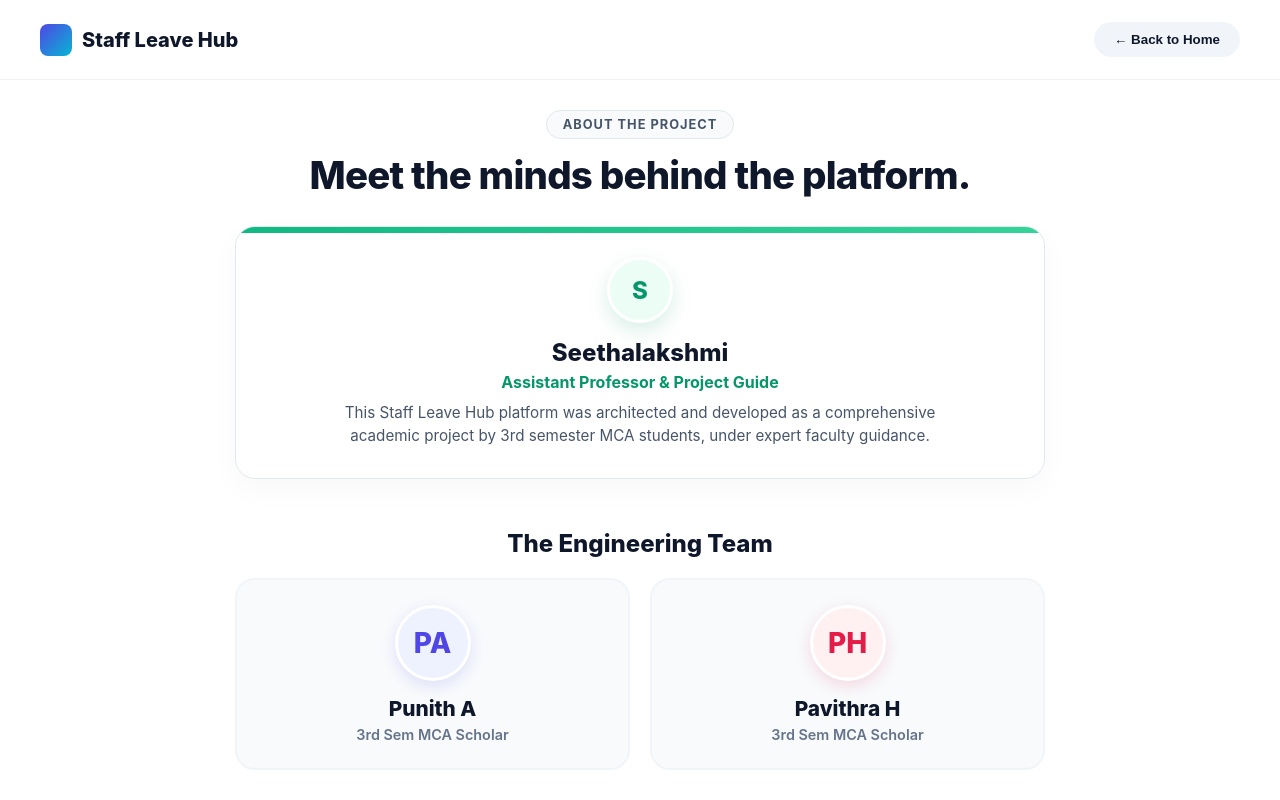
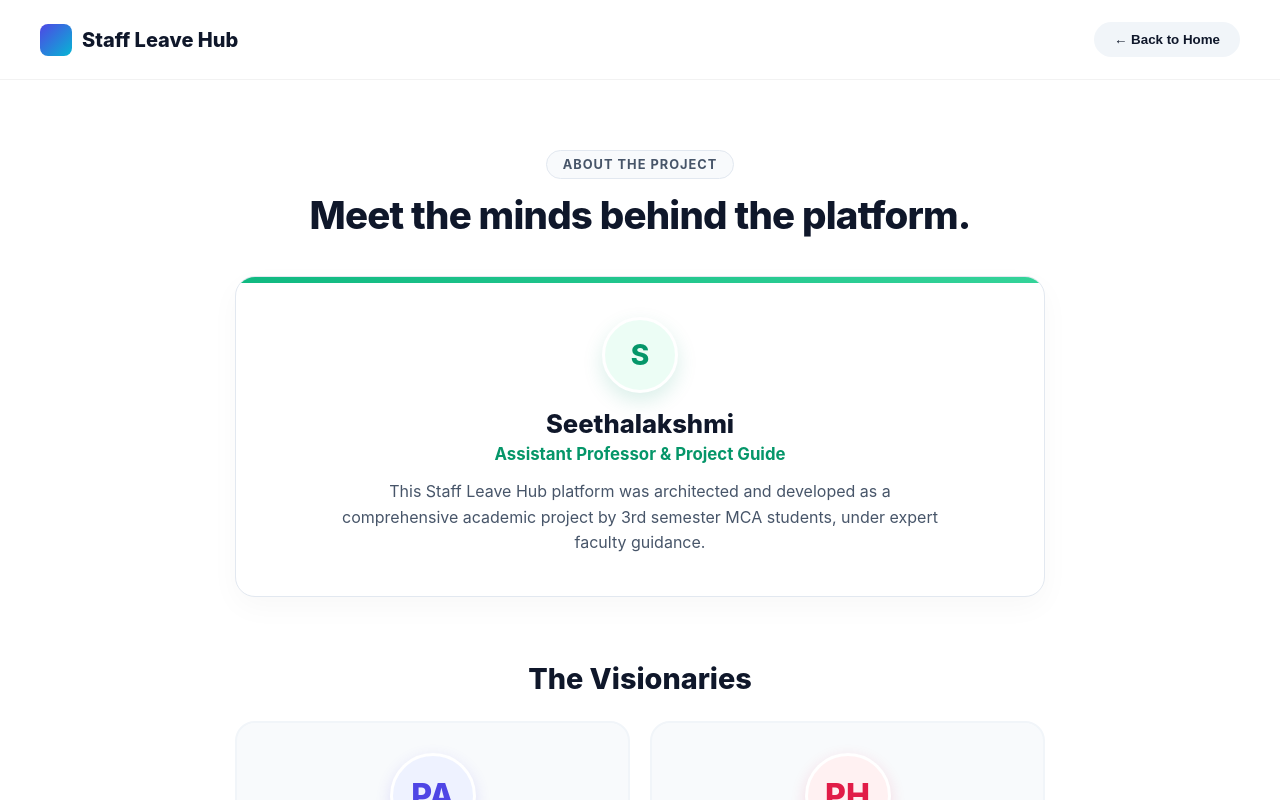
Before and after one commit to Punith19-17/Staff_Leave_Hub, a React (Create React App) app in the folder staff/: page /Aboutus in a window 1280 px wide. Shown: the top 800 px of the page. Built offline with nearby package versions, Linux system fonts and the light colour scheme.

Commit message:
Fixed profile API

```diff
--- a/staff/src/Staff_components/Aboutus.js
+++ b/staff/src/Staff_components/Aboutus.js
@@ -49,7 +49,7 @@ const AboutUs = () => {
         </div>
 
         {/* Team Members Section */}
-        <h2 style={styles.teamTitle}>The Engineering Team</h2>
+        <h2 style={styles.teamTitle}>The Visionaries</h2>
         <div style={styles.teamGrid}>
 
           {/* Punith A Card */}
@@ -106,13 +106,13 @@ const AboutUs = () => {
 
 const styles = {
   page: {
-    height: '100vh',
-    overflow: 'hidden', // Disables scrolling globally
+    minHeight: '100vh', // Scrolling is back!
     background: '#FFFFFF',
     fontFamily: "'Inter', 'Segoe UI', Tahoma, Geneva, Verdana, sans-serif",
     display: 'flex',
     flexDirection: 'column',
-    alignItems: 'center'
+    alignItems: 'center',
+    overflowX: 'hidden' // Only prevents left-to-right scrolling
   },
   navbar: {
     width: '100%',
@@ -157,15 +157,14 @@ const styles = {
     gap: '8px'
   },
   main: {
-    marginTop: '80px',
+    marginTop: '120px', // Nice spacing from the top
     flex: 1,
     width: '100%',
     maxWidth: '850px',
-    padding: '30px 20px',
+    padding: '30px 20px 100px 20px', // Padding at the bottom for smooth scrolling
     display: 'flex',
     flexDirection: 'column',
     alignItems: 'center',
-    justifyContent: 'center', // Centers everything perfectly vertically
     textAlign: 'center',
     boxSizing: 'border-box'
   },
@@ -186,17 +185,17 @@ const styles = {
     fontWeight: '800',
     color: '#0F172A',
     lineHeight: '1.1',
-    margin: '0 0 30px 0',
+    margin: '0 0 40px 0',
     letterSpacing: '-0.02em'
   },
   guideCard: {
     background: '#FFFFFF',
     border: '1px solid #E2E8F0',
     borderRadius: '20px',
-    padding: '30px',
+    padding: '40px 30px',
     width: '100%',
     boxShadow: '0 10px 30px rgba(0,0,0,0.03)',
-    marginBottom: '30px',
+    marginBottom: '40px',
     display: 'flex',
     flexDirection: 'column',
     alignItems: 'center',
@@ -210,44 +209,44 @@ const styles = {
     background: 'linear-gradient(90deg, #10B981, #34D399)'
   },
   guideAvatar: {
-    width: '60px',
-    height: '60px',
+    width: '70px',
+    height: '70px',
     borderRadius: '50%',
     background: '#ECFDF5',
     color: '#059669',
     display: 'flex',
     alignItems: 'center',
     justifyContent: 'center',
-    fontSize: '24px',
+    fontSize: '28px',
     fontWeight: '800',
     marginBottom: '15px',
     border: '3px solid #FFFFFF',
     boxShadow: '0 8px 20px rgba(5, 150, 105, 0.15)'
   },
   guideName: {
-    fontSize: '1.5rem',
+    fontSize: '1.6rem',
     fontWeight: '800',
     color: '#0F172A',
     margin: '0 0 5px 0'
   },
   guideRole: {
-    fontSize: '1rem',
+    fontSize: '1.05rem',
     color: '#059669',
     fontWeight: '700',
-    margin: '0 0 10px 0'
+    margin: '0 0 15px 0'
   },
   guideText: {
-    fontSize: '0.95rem',
+    fontSize: '1rem',
     color: '#475569',
-    lineHeight: '1.5',
+    lineHeight: '1.6',
     margin: 0,
     maxWidth: '600px'
   },
   teamTitle: {
-    fontSize: '1.5rem',
+    fontSize: '1.8rem',
     fontWeight: '800',
     color: '#0F172A',
-    marginBottom: '20px'
+    marginBottom: '25px'
   },
   teamGrid: {
     display: 'grid',
@@ -258,7 +257,7 @@ const styles = {
   memberCard: {
     background: '#F8FAFC',
     borderRadius: '20px',
-    padding: '25px 20px',
+    padding: '30px 20px',
     border: '2px solid #F1F5F9',
     transition: 'all 0.3s ease',
     display: 'flex',
@@ -267,25 +266,25 @@ const styles = {
     cursor: 'default'
   },
   memberAvatar: {
-    width: '70px',
-    height: '70px',
+    width: '80px',
+    height: '80px',
     borderRadius: '50%',
     display: 'flex',
     alignItems: 'center',
     justifyContent: 'center',
-    fontSize: '28px',
+    fontSize: '32px',
     fontWeight: '800',
     marginBottom: '15px',
     border: '3px solid #FFFFFF'
   },
   memberName: {
-    fontSize: '1.3rem',
+    fontSize: '1.4rem',
     fontWeight: '800',
     color: '#0F172A',
     margin: '0 0 5px 0'
   },
   memberRole: {
-    fontSize: '0.9rem',
+    fontSize: '0.95rem',
     color: '#64748B',
     fontWeight: '600',
     margin: 0
```
